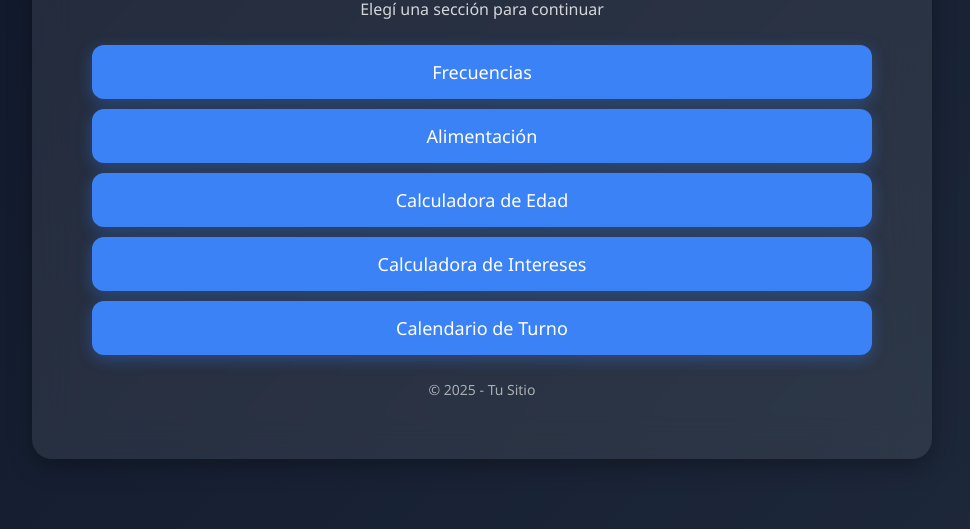
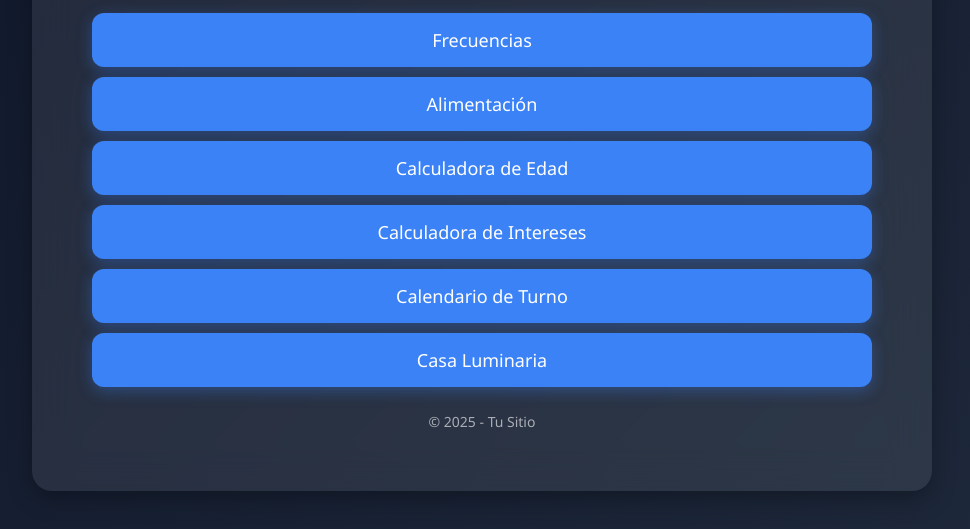
Before and after one commit to Facundo598/Principal, a plain HTML site: page index.html in a window 1280 px wide. Shown: the part 227-756 px from the top of the page, without its empty margins (158-1128 px from the left). Drawn offline with Linux system fonts and the light colour scheme.

Commit message:
Update index.html
Se agrego el html para la control de la luminaria en la casa

```diff
--- a/index.html
+++ b/index.html
@@ -84,6 +84,7 @@
 <!--    <a href="https://docs.google.com/forms/d/e/1FAIpQLSf35FbOBM4S1HzysGAbdc2Wn0x4pmU1Gy5nE0js2k5x-UWdCg/viewform" class="btn">Control de Presión</a>
     <a href=RegistroPresion.html class="btn">Registro de Presión</a>    -->
     <a href="https://facu-598.github.io/Datos/" class="btn">Calendario de Turno</a>
+    <a href=casa-luz.html class="btn">Casa Luminaria</a>
 
     <footer>© 2025 - Tu Sitio</footer>
   </div>
```
